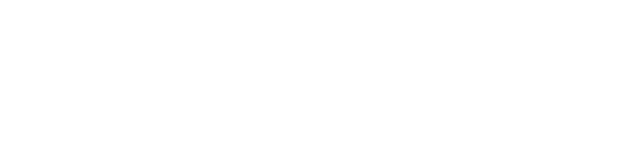
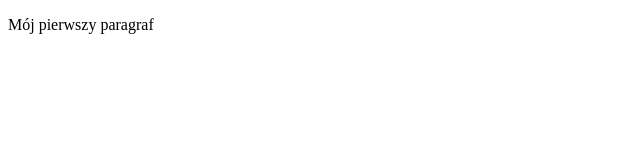
Before and after one commit to ryjkowna/github, a plain HTML site: page index.html in a window 1280 px wide. Shown: the whole page, without its empty margins (0-640 px from the left). Drawn offline with Linux system fonts and the light colour scheme.

Commit message:
paragraf

```diff
--- a/index.html
+++ b/index.html
@@ -5,6 +5,6 @@
     <title>Github</title>
 </head>
 <body>
-
+    <p>Mój pierwszy paragraf</p>
 </body>
 </html>
```
